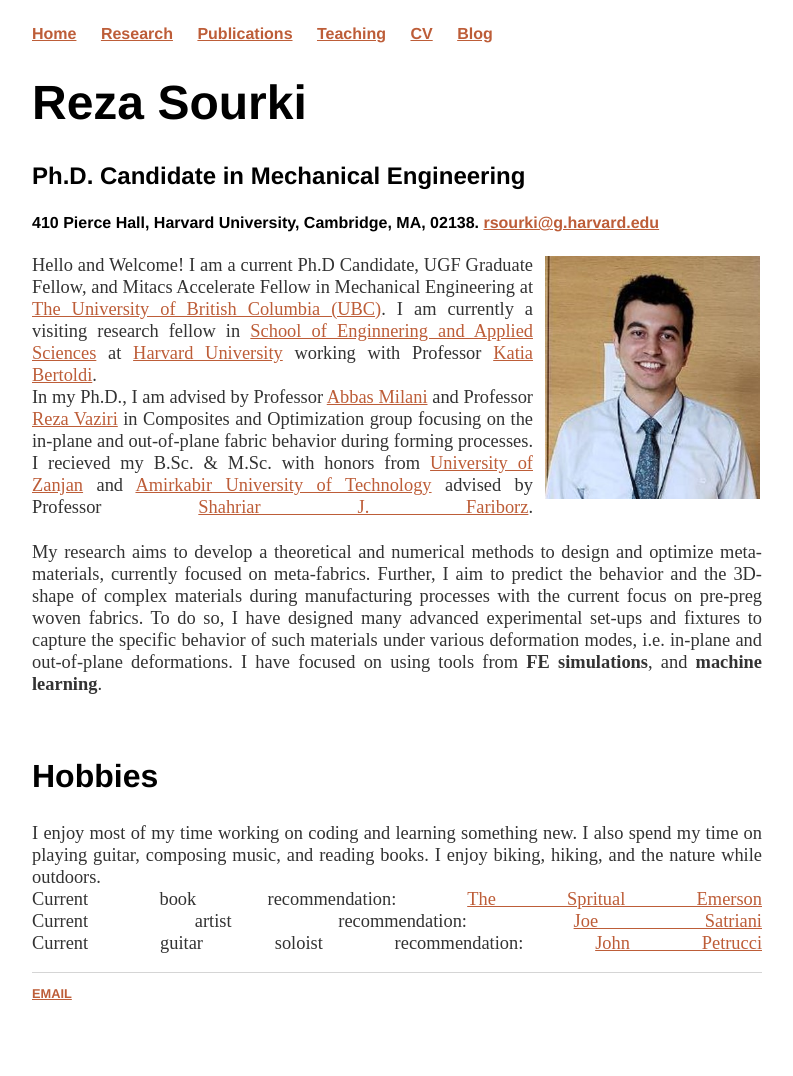
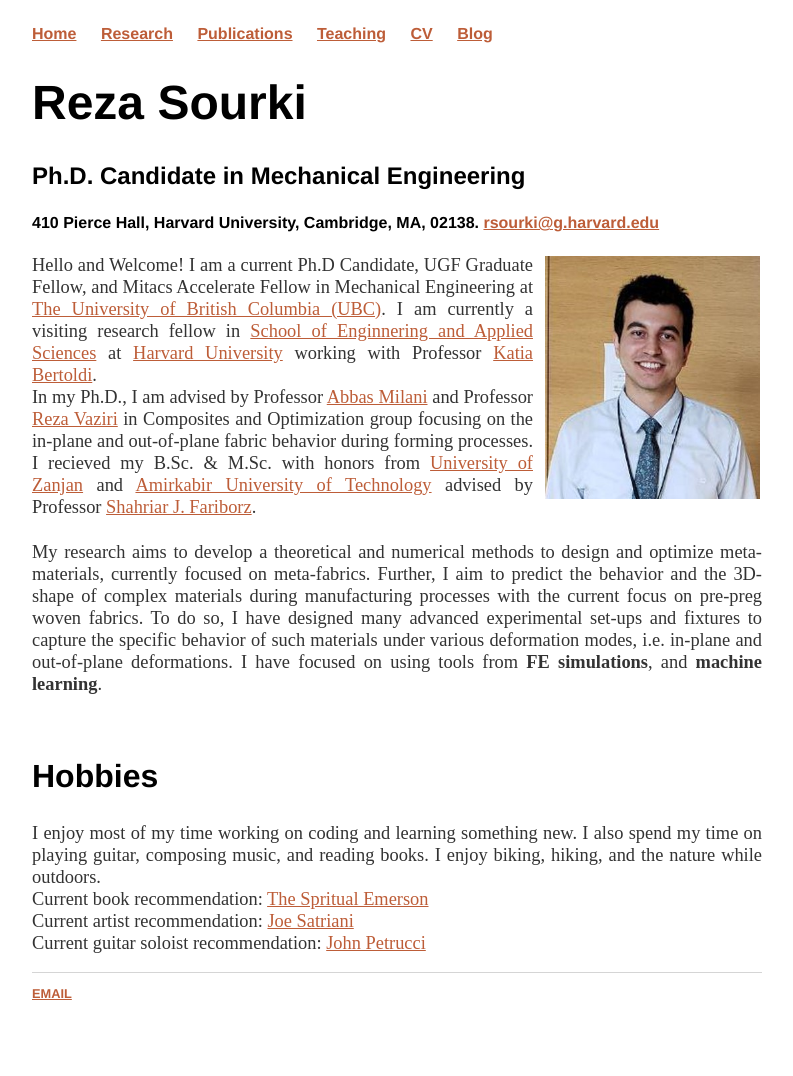
Before and after one commit to rsourki/rsourki.github.io, a Jekyll site: the page built from index.html, in a window 1280 px wide. Shown: the whole page, without its empty margins (218-1011 px from the left). Built offline with Jekyll 4.4.1, drawn with Linux system fonts in a browser that asks for light colours.

Commit message:
Update main.css

```diff
--- a/css/main.css
+++ b/css/main.css
@@ -30,7 +30,7 @@ p {
     line-height: 1.2em;
     color: #333;
     text-align: justify; /* For Edge */
-    text-align-last: justify;
+    text-align-last: left;
 }
 
 c {
```
